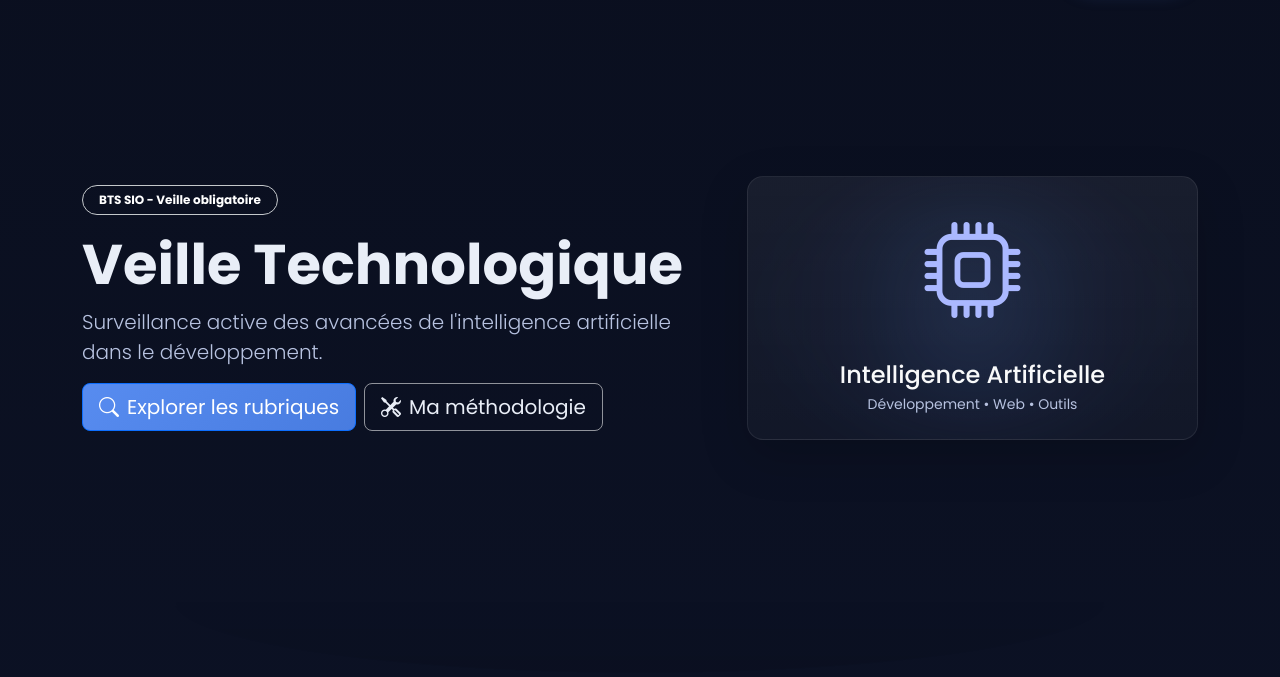
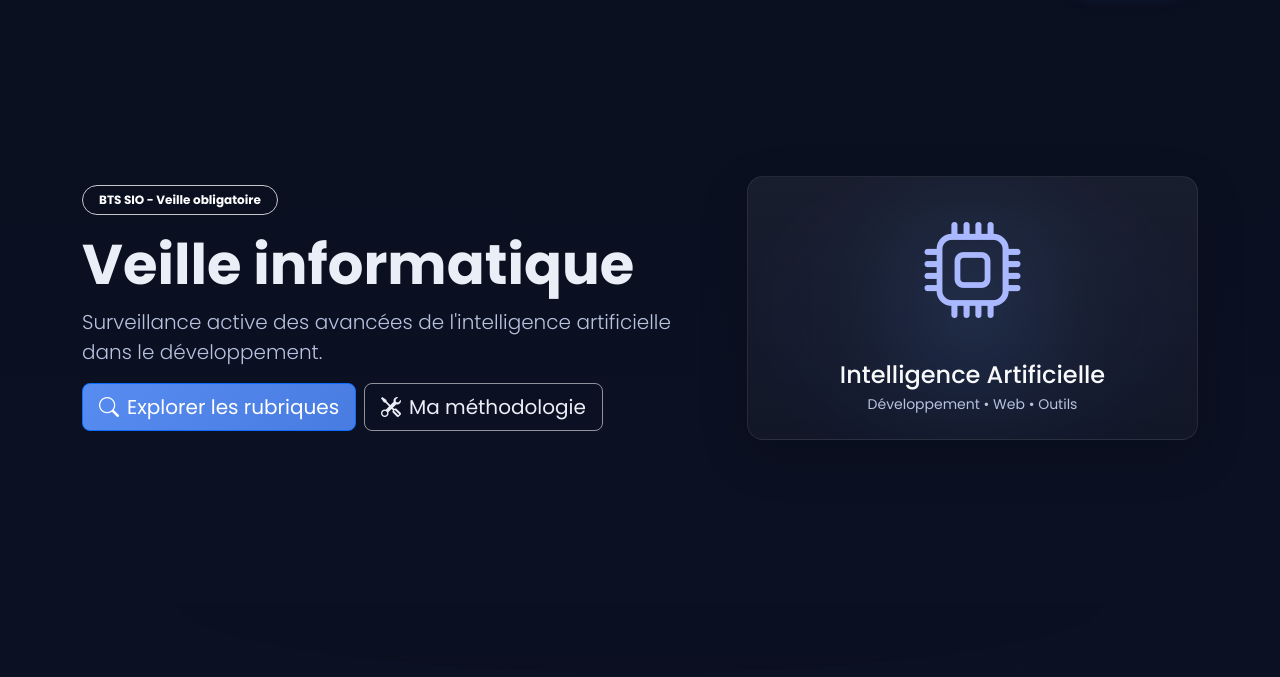
Before and after one commit to dootod/portfolio, a plain HTML site: page html/veille.html in a window 1280 px wide. Shown: the part 80-757 px from the top of the page. Drawn offline with nearby package versions, Linux system fonts and the light colour scheme.

Commit message:
Update veille.html

```diff
--- a/html/veille.html
+++ b/html/veille.html
@@ -4,11 +4,11 @@
 <head>
     <meta charset="utf-8" />
     <meta name="viewport" content="width=device-width, initial-scale=1" />
-    <title>Veille Technologique - Thomas Dumont</title>
+    <title>Veille informatique - Thomas Dumont</title>
     <meta name="description"
-        content="Veille technologique de Thomas Dumont sur l'intelligence artificielle dans le développement d'applications et web." />
+        content="Veille informatique de Thomas Dumont sur l'intelligence artificielle dans le développement d'applications et web." />
     <meta name="author" content="Thomas Dumont" />
-    <meta property="og:title" content="Veille Technologique - Thomas Dumont" />
+    <meta property="og:title" content="Veille informatique - Thomas Dumont" />
     <meta property="og:description" content="Veille sur l'IA dans le développement d'applications et web." />
     <meta property="og:type" content="website" />
     <meta property="og:locale" content="fr_FR" />
@@ -58,7 +58,7 @@
                                     class="bi bi-chevron-down ms-1 chevron" aria-hidden="true"></i></a>
                             <ul class="dropdown-menu dropdown-menu-end">
                                 <li><a class="dropdown-item" href="presentation.html">Présentation</a></li>
-                                <li><a class="dropdown-item active" href="veille.html">Veille technologique</a></li>
+                                <li><a class="dropdown-item active" href="veille.html">Veille informatique</a></li>
                                 <li><a class="dropdown-item" href="#">Tableau de compétences</a></li>
                             </ul>
                         </li>
@@ -77,7 +77,7 @@
                 <div class="col-12 col-lg-7" data-aos="fade-up" data-aos-delay="50">
                     <span class="badge rounded-pill text-bg-dark-subtle border border-secondary-subtle px-3 py-2">BTS
                         SIO - Veille obligatoire</span>
-                    <h1 class="display-4 fw-bold mt-3">Veille Technologique</h1>
+                    <h1 class="display-4 fw-bold mt-3">Veille informatique</h1>
                     <p class="lead text-secondary">Surveillance active des avancées de l'intelligence artificielle dans le développement.</p>
                     <div class="d-flex gap-2 flex-wrap mt-3">
                         <a href="#themes" class="btn btn-primary btn-lg btn-animated"><i
@@ -206,7 +206,7 @@
             <div class="row justify-content-center" data-aos="fade-up">
                 <div class="col-lg-10">
                     <h2 class="section-title title-accent text-center">Méthodologie de veille</h2>
-                    <p class="text-center text-secondary mb-5">Comment je m'informe des évolutions technologiques</p>
+                    <p class="text-center text-secondary mb-5">Comment je m'informe des évolutions informatiques</p>
 
                     <div class="card shadow-sm border-0 strong-contrast">
                         <div class="card-body p-4 p-md-5">
@@ -317,7 +317,7 @@
             <div class="row justify-content-center" data-aos="fade-up">
                 <div class="col-lg-10">
                     <h2 class="section-title title-accent text-center">Sites de référence</h2>
-                    <p class="text-center text-secondary mb-5">Les sources principales de ma veille technologique</p>
+                    <p class="text-center text-secondary mb-5">Les sources principales de ma veille informatique</p>
 
                     <div class="row g-4">
                         <div class="col-md-6 col-lg-3" data-aos="zoom-in" data-aos-delay="50">
```
